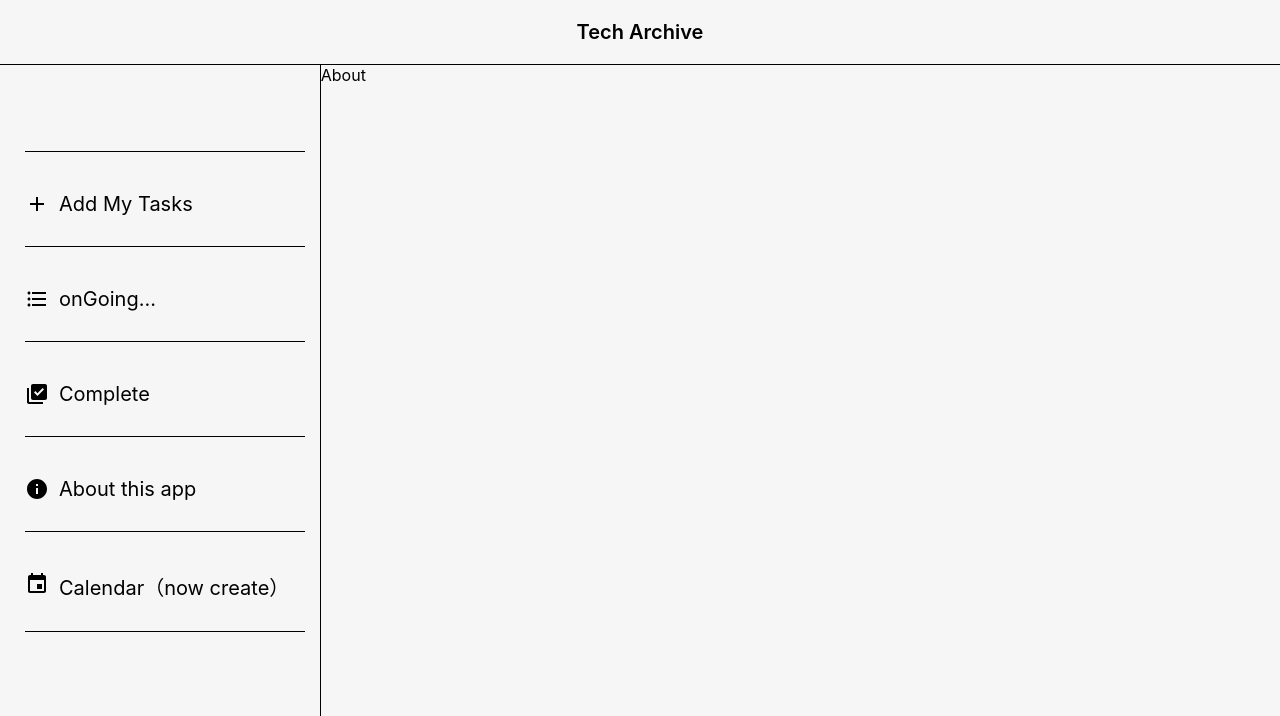
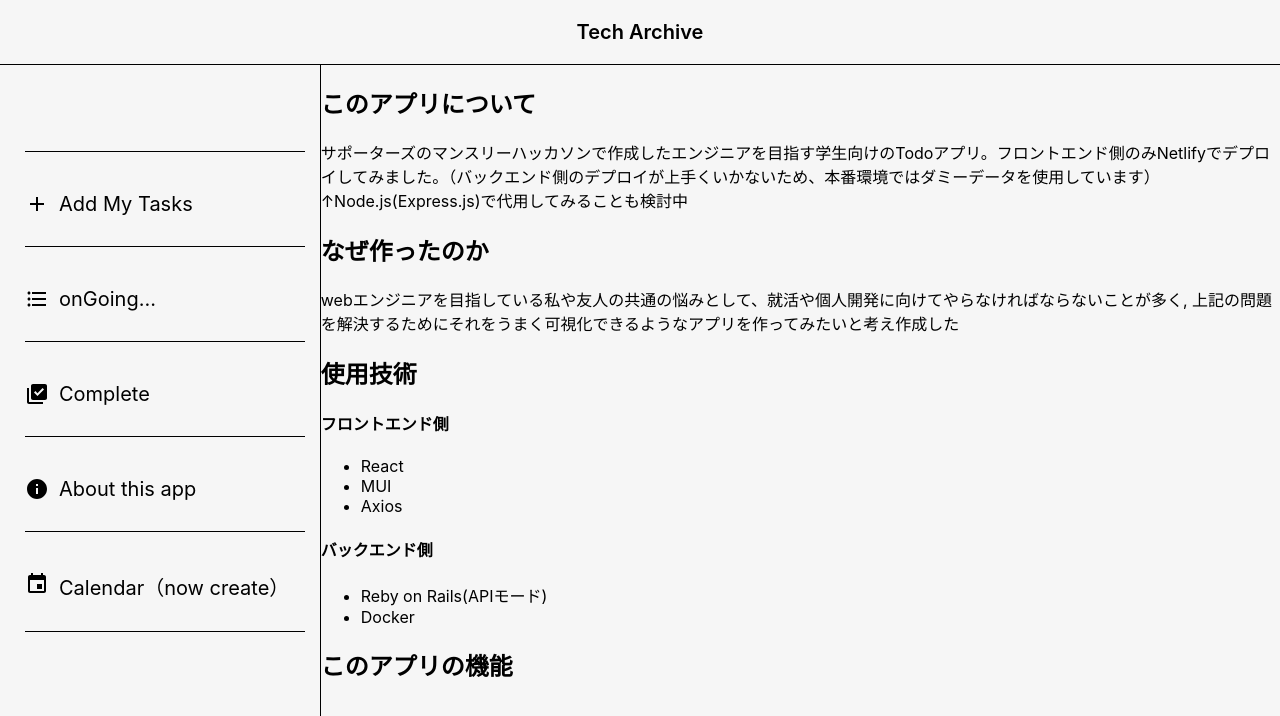
Before and after one commit to wajofjwiaawjfoajofj/todofrontend, a React (Create React App) app: page /about in a window 1280 px wide. Shown: the top 716 px of the page. Built offline with nearby package versions, Linux system fonts and the light colour scheme.

Commit message:
aboutページとカレンダー

```diff
--- a/src/Components/About.js
+++ b/src/Components/About.js
@@ -2,7 +2,30 @@ import React from 'react'
 
 const About = () => {
   return (
-    <div>About</div>
+    <>
+    <div>
+      <h2>このアプリについて</h2>
+      <p>サポーターズのマンスリーハッカソンで作成したエンジニアを目指す学生向けのTodoアプリ。フロントエンド側のみNetlifyでデプロイしてみました。（バックエンド側のデプロイが上手くいかないため、本番環境ではダミーデータを使用しています）
+        ↑Node.js(Express.js)で代用してみることも検討中</p>
+        <h2>なぜ作ったのか</h2>
+        <p>webエンジニアを目指している私や友人の共通の悩みとして、就活や個人開発に向けてやらなければならないことが多く,
+          上記の問題を解決するためにそれをうまく可視化できるようなアプリを作ってみたいと考え作成した
+        </p>
+      <h2>使用技術</h2>
+      <h4>フロントエンド側</h4>
+      <ul>
+        <li>React</li>
+        <li>MUI</li>
+        <li>Axios</li>
+      </ul>
+      <h4>バックエンド側</h4>
+      <ul>
+        <li>Reby on Rails(APIモード)</li>
+        <li>Docker</li>
+      </ul>
+      <h2>このアプリの機能</h2>
+    </div>
+    </>
   )
 }
 
--- a/src/Components/Calendar.js
+++ b/src/Components/Calendar.js
@@ -7,6 +7,7 @@ import { Button, Input, InputLabel } from '@mui/material';
 
 const Calendar = () => {
   const [events, setEvents] = useState([]);
+
 
   useEffect(() => {
     const storedEvents = JSON.parse(localStorage.getItem('events'));
@@ -27,19 +28,29 @@ const Calendar = () => {
     localStorage.setItem('events', JSON.stringify(updatedEvents));
   };
 
+  const handlelocalStrageDelete = () => {
+    alert('削除してもいい？')
+    localStorage.clear('events');
+    window.location.reload();
+  }
+
+
+
 
   return (
     <div className='calendarWrapper'>
       <div className='calendarInner'>
         <form onSubmit={handleSubmit} className="Form">
-          <div>
+          <div className='titleWarpper'>
             <InputLabel id="title">タイトル</InputLabel>
-            <Input id="title" type='text' name='title' placeholder='タイトル' required />
+            <Input id="title" type='text' name='title' placeholder='todoを追加' required className='todo' />
           </div>
           <div><Input type='date' name='start' required /> </div>
           <div><Input type='date' name='end' required /> </div>
           <Button type='submit'>イベントを追加</Button>
+          <Button onClick={handlelocalStrageDelete}>Todo削除</Button>
         </form>
+
         <FullCalendar
           plugins={[dayGridPlugin]}
           initialView='dayGridMonth'
--- a/src/Components/Calender.css
+++ b/src/Components/Calender.css
@@ -16,3 +16,11 @@
     flex-direction: column;
     height: 20vh;
 }
+
+.titleWarpper{
+    display: flex;
+    justify-content: center;
+    align-items: center;
+    gap: 20px;
+    width: 100%;
+}
--- a/src/Components/Complete.js
+++ b/src/Components/Complete.js
@@ -3,6 +3,7 @@ import React, { useEffect, useState } from 'react'
 import { CompleteDummy } from '../Dummy/dummy'
 import CompleteList from './CompleteList'
 import './Complete.css'
+
 
 const Complete =  () => {
 
```
Also changed, not shown: 2 other files (tests, documents, lock files or other folders).
